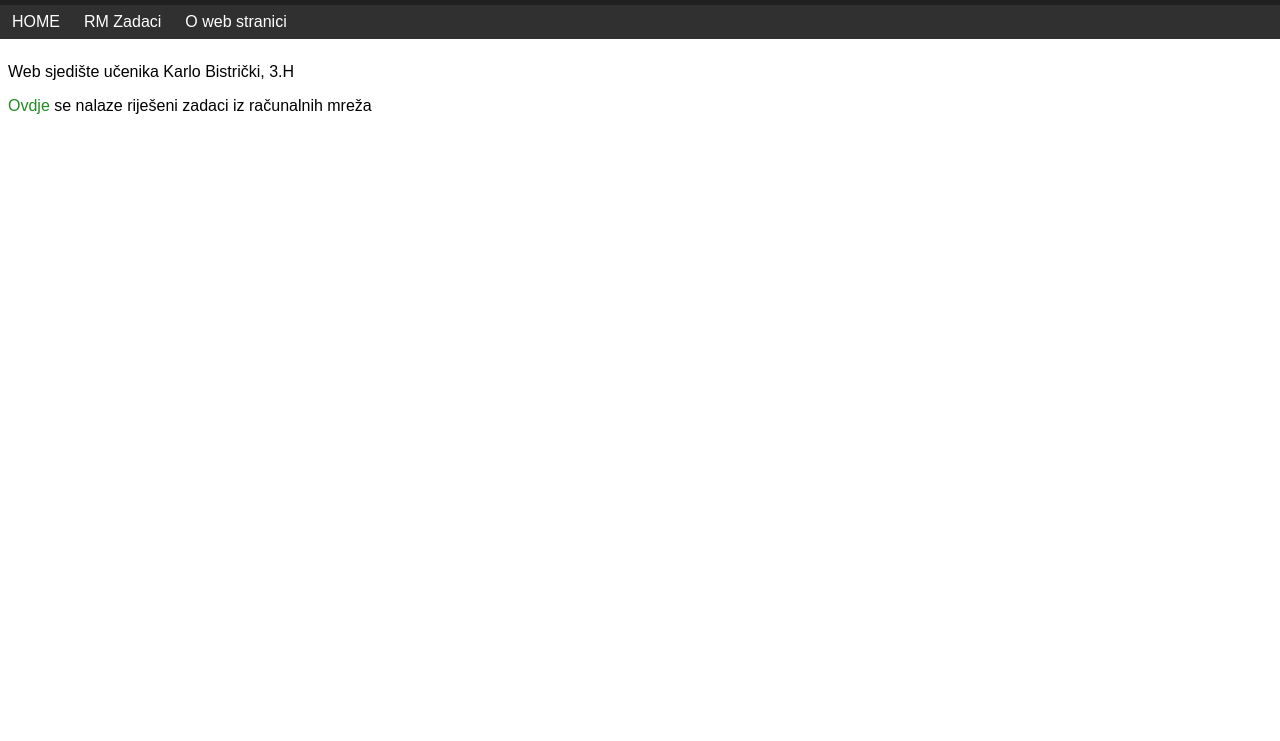
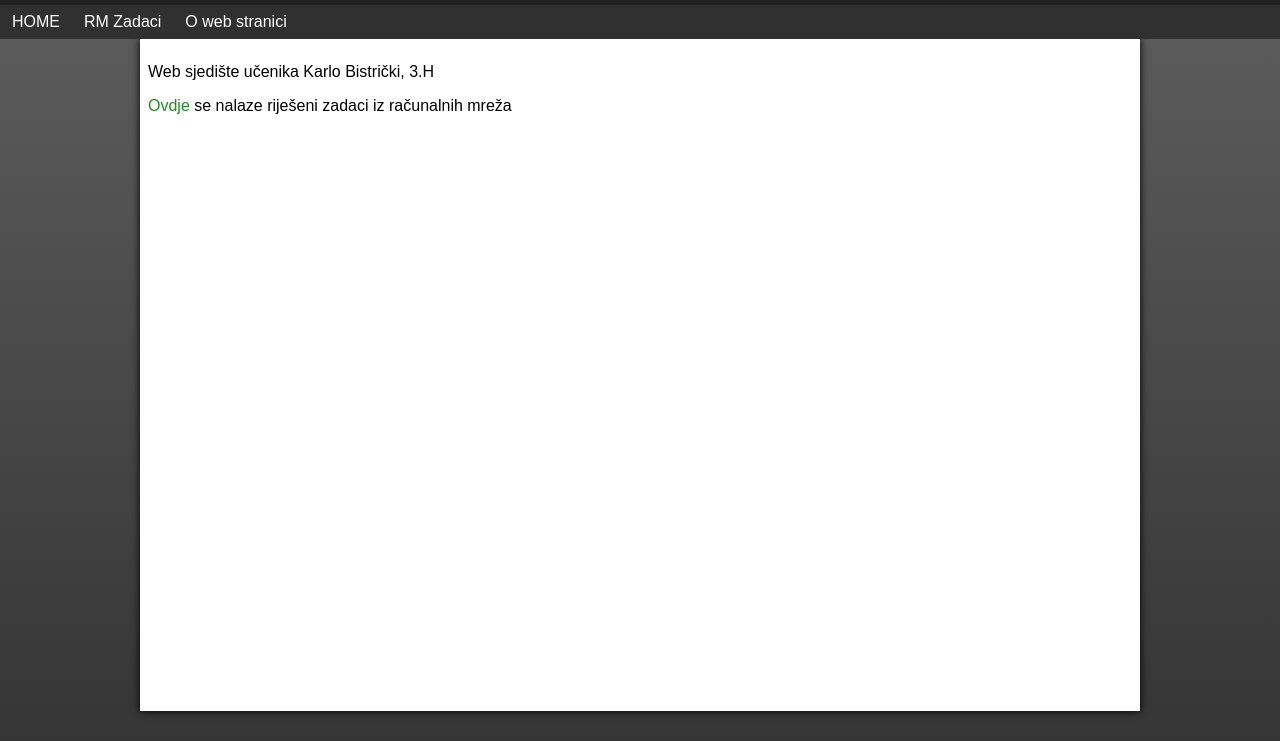
Before and after one commit to Karl255/Website, an Eleventy site: page source/index.html in a window 1280 px wide. Shown: the part 59-800 px from the top of the page. Built offline with nearby package versions, Linux system fonts and the light colour scheme; Eleventy itself is replaced by a stand-in of ours; files that its build step writes are made by us from their sources.

Commit message:
Modified default layout

```diff
--- a/source/styles/style.css
+++ b/source/styles/style.css
@@ -2,8 +2,16 @@
 	box-sizing: border-box;
 }
 
+html {
+	height: 100%;
+}
+
 body {
+	background-image: linear-gradient(#606060, #353535);
+	height: 100%;
 	margin: 0px;
+	display: flex;
+	flex-direction: column;
 	font-family: sans-serif, Helvetica, Verdana;
 }
 
@@ -98,6 +106,14 @@ li.subTree:hover > ul {
 
 /* end of navbar styles */
 
+main {
+	background-color: white;
+	flex-grow: 1;
+	margin: 0px 140px 30px 140px;
+	box-shadow: black 0px 0px 8px;
+	z-index: -1;
+}
+
 a {
 	color: forestgreen;
 	text-decoration: none;
```
